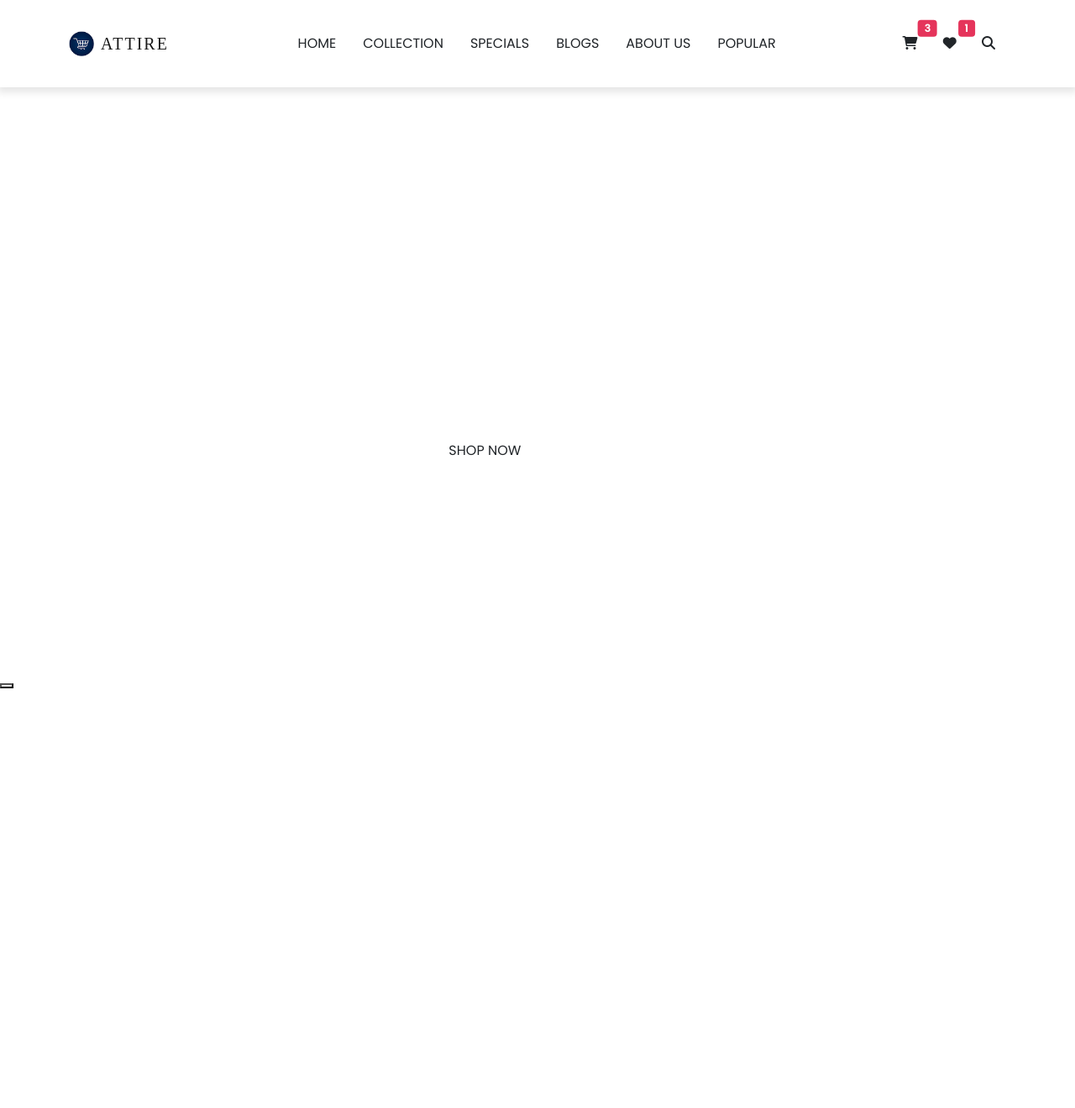
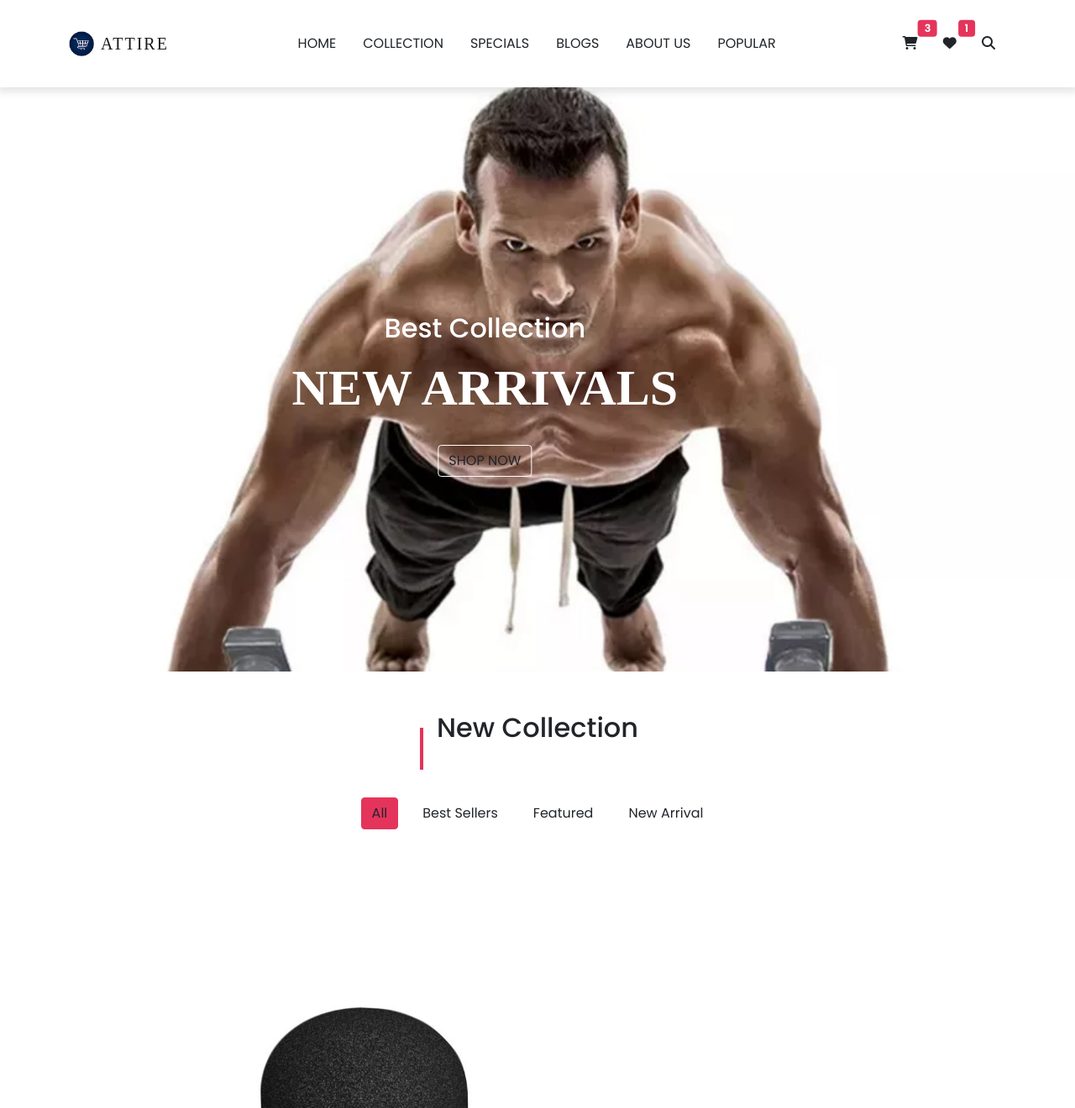
Before and after one commit to FJ9019/E-Commerce-FJ, a plain HTML site: page index.html in a window 1280 px wide. Shown: the top 1320 px of the page at 84% size. Before the commit the page ends 824 px from the top, so only its background shows below. Drawn offline with Linux system fonts and the light colour scheme; a web font is replaced by a local one.

Commit message:
Secondary Update

```diff
--- a/css/style.css
+++ b/css/style.css
@@ -45,6 +45,48 @@ body {
     border-bottom: 0.5px solid rgba(0, 0, 0, 0.05);
 }
 
+/* header */
+#header {
+    background: url(../images/9\ in\ 1\ Push-Up\ Rack\ Board_1.jpg) top/cover no-repeat;
+}
+.carousel-inner h1 {
+    font-size: 60px;
+    font-family: var(--lg-font);
+}
+.carousel-item .btn {
+    border-color: #fff !important;
+}
+.carousel-item .btn:hover {
+    border-color: var(--pink)!important;
+}
+
+/* title */
+.title h2::before {
+    position: absolute;
+    content: "";
+    width: 4px;
+    height: 50px;
+    background-color: var(--pink);
+    left: -20px;
+    top: 50%;
+    transform: tranlateY(-50%);
+}
+
+/* collection */
+.active-filter-btn {
+    background-color: var(--pink)!important;
+    color: #fff;
+    border-color: var(--pink)!important;
+}
+.collection-img span {
+    top: 20px;
+    right: 20px;
+    width: 46px;
+    height: 46px;
+    border-radius: 50%;
+}
+
+
 /* media queries */
 @media(min-width: 992px) {
     .nav-item {
--- a/index.html
+++ b/index.html
@@ -1,6 +1,6 @@
 <!DOCTYPE html>
 <html lang="en">
-<head>
+<header>
     <meta charset="utf-8">
     <meta http-equiv="X-UA-Compatible" content="IE=edge">
     <meta name="viewport" content="width=device-width, initial-scale=1.0">
@@ -74,8 +74,50 @@
             </div>
         </div>
 
-        <button class="carousel"
+        <button class="carousel-control-prev" type="button" data-bs-target="#header" data-bs-slide="prev">
+            <span class="carousel-control-prev-icon"></span>
+        </button>
+        <button class="carousel-control-next" type="button" data-bs-target="#header" data-bs-slide="next">
+            <span class="carousel-control-next-icon"></span>
+        </button>
     </header>
+
+    <section id="collection" class="py-5">
+        <div class="container">
+            <div class="title text-center">
+                <h2 class="position-relative d-inline-block">New Collection</h2>
+            </div>
+
+            <div class="row">
+                <div class="d-flex flex-wrap justify-content-center mt-5">
+                    <button type="button" class="btn m-2 text-dark active-filter-btn">All</button>
+                    <button type="button" class="btn m-2 text-dark">Best Sellers</button>
+                    <button type="button" class="btn m-2 text-dark">Featured</button>
+                    <button type="button" class="btn m-2 text-dark">New Arrival</button>
+                </div>
+
+                <div class="collection-list mt-4">
+                    <div class="">
+                        <div class="collection-img">
+                            <img src="images/Lavalier_Micro_2.jpeg" class="w-100">
+                            <span class="position-absolute">sale</span>
+                        </div>
+                        <div class="">
+                            <div class="rating">
+                                <span class=""><i class="fas fa-star"></i></span>
+                                <span class=""><i class="fas fa-star"></i></span>
+                                <span class=""><i class="fas fa-star"></i></span>
+                                <span class=""><i class="fas fa-star"></i></span>
+                                <span class=""><i class="fas fa-star"></i></span>
+                            </div>
+                            <p class="">Lavalier Micro</p>
+                            <span class="">$25</span>
+                        </div>
+                    </div>
+                </div>
+            </div>
+        </div>
+    </section>
 
      <script src="js/jquery-3.6.0.js"></script>
      <script src="bootstrap-5.1.3-dist/js/bootstrap.min.js"></script>
```
